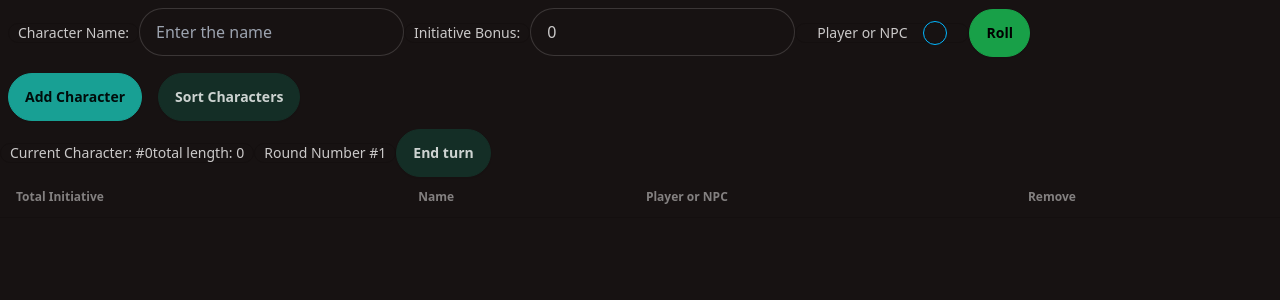
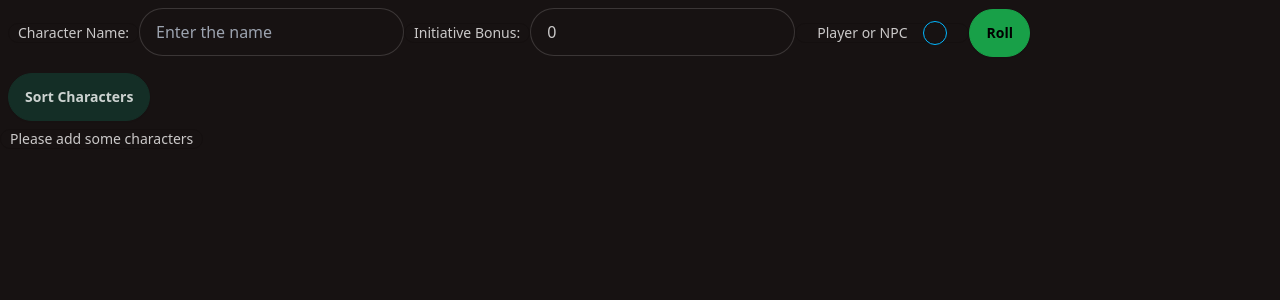
Before and after one commit to GeorgeSiougles/rf-init, a React (Vite) app: page / in a window 1280 px wide. Shown: the top 300 px of the page. Built offline with nearby package versions, Linux system fonts and the light colour scheme; the HTML template or start-up script is replaced by a standard one.

Commit message:
Change homepage display

```diff
--- a/_config.yml
+++ /dev/null
@@ -1,2 +0,0 @@
-title: Manage your characters' initiative
-description: Bookmark this to help you run your sessions smoother!
--- a/src/App.jsx
+++ b/src/App.jsx
@@ -35,7 +35,6 @@ function App() {
     <div className="flex flex-col">
       <div>
         <CharacterInput />
-        <button className="btn btn-active btn-accent m-2">Add Character</button>
         <button
           onClick={handleSortCharacters}
           className="btn btn-active btn-neutral m-2"
@@ -44,13 +43,13 @@ function App() {
         </button>
       </div>
 
-      <>
+      {characters.length > 0 ? (
         <div>
           <div className="badge">
             Current Character: #{currentCharacterIndex}
+            Character name: {characters[currentCharacterIndex].name}
             total length: {characters.length}
           </div>
-          {/* <CharacterInput /> */}
           <div className="badge">Round Number #{currentRound}</div>
           <button
             className="btn btn-active btn-neutral"
@@ -58,9 +57,11 @@ function App() {
           >
             End turn
           </button>
+          <OrderedCharacters characters={characters} />
         </div>
-        <OrderedCharacters characters={characters} />
-      </>
+      ) : (
+        <div className="badge">Please add some characters</div>
+      )}
     </div>
   );
 }
```
